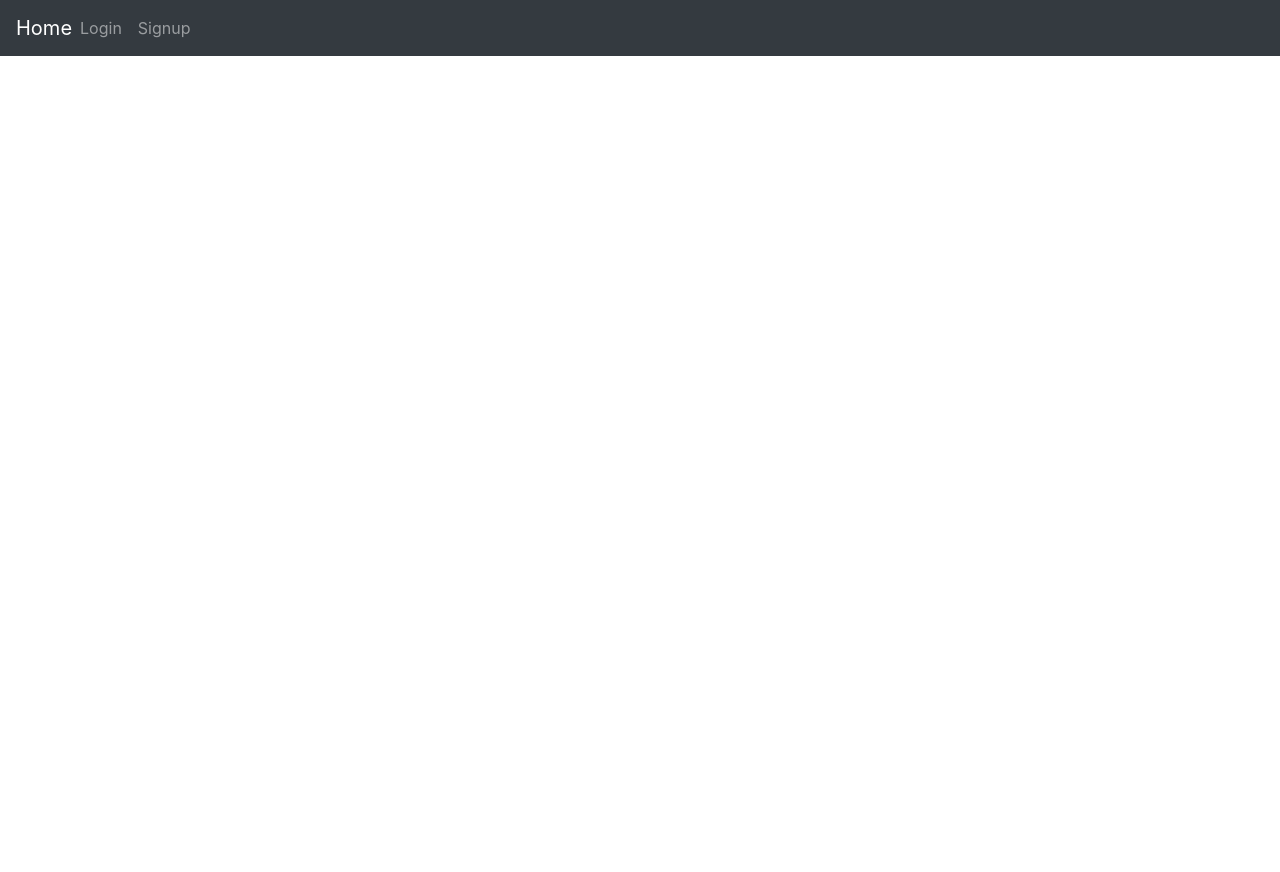
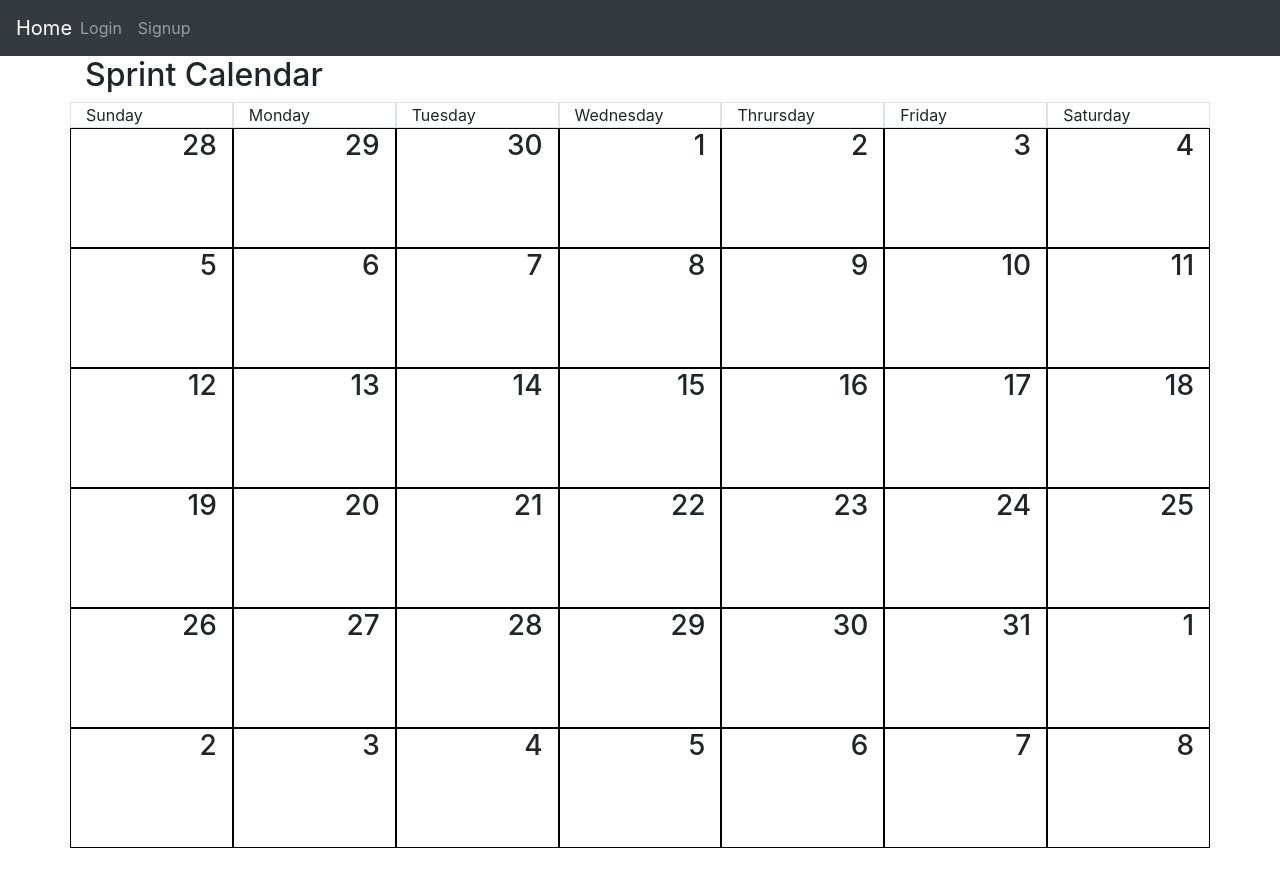
Before and after one commit to mpage544165/Software-Manager, a React (Create React App) app in the folder software-manager/: page / in a window 1280 px wide. Before the commit the page ends 800 px from the top, so only its background shows below. Built offline with nearby package versions, Linux system fonts and the light colour scheme.

Commit message:
Add calendar component

```diff
--- a/software-manager/src/App.css
+++ b/software-manager/src/App.css
@@ -36,3 +36,17 @@
     transform: rotate(360deg);
   }
 }
+
+.day {
+  height: 120px;
+  width: 162.8px;
+
+  border: 1px solid black;
+
+}
+
+.day-empty {
+  height: 100px;
+  width: 100px;
+  float: left;
+}
--- a/software-manager/src/App.js
+++ b/software-manager/src/App.js
@@ -10,6 +10,7 @@ import Signup from "./components/signup.component";
 import Login from "./components/login.component";
 import Dashboard from './components/dashboard.component';
 import CreateProject from './components/create-project.component';
+import Calendar from './components/calendar-component';
 
 export default class App extends Component {
   constructor(props) {
@@ -40,12 +41,14 @@ export default class App extends Component {
       <Router>
         <div>
         <Navbar isLoggedIn = {this.state.isLoggedIn}/>
+        <Calendar/>
           <br/>
           <Route path = "/signup" component={Signup} />
           <Route path = "/login" render={props => <Login isLoggedIn={this.state.isLoggedIn} />} />
           <Route path = "/dashboard" render={props => <Dashboard isLoggedIn={this.state.isLoggedIn} checkLoggedIn = {this.checkLoggedIn} />}/>
           <Route path = "/createproject" render={props => <CreateProject isLoggedIn={this.state.isLoggedIn} checkLoggedIn = {this.checkLoggedIn} />}/>
           <Route path = "/logout" render={props => <Login isLoggedIn={this.state.isLoggedIn} />} />
+          <Route path = "/calendar" component={Calendar} />
         </div>
       </Router>
     );
--- /dev/null
+++ b/software-manager/src/components/calendar-component.js
@@ -0,0 +1,86 @@
+import React, {Component} from 'react';
+//import {Link} from 'react-router-dom';
+//import axios from'axios';
+import CalendarDay from "./calendar-day.component";
+
+const numDaysInMonth = {
+    "jan": 31,
+    "feb": 28,
+    "mar": 31,
+    "apr": 30,
+    "may": 31,
+    "june": 30,
+    "july": 31,
+    "aug": 31,
+    "sept": 30,
+    "oct": 31,
+    "nov": 30,
+    "dec": 31
+}
+
+export default class Calendar extends Component {
+    constructor(props) {
+        super(props);
+
+        this.state = {
+            date: new Date(),
+            days: [],
+            breakPoint: 4
+        }
+
+        let startDay = new Date(`${this.state.date.getFullYear()}-${this.state.date.getMonth() + 1}-01`).getDay();
+        console.log(startDay);
+
+        let nextMonthCounter = 1;
+        let lastMonthCounter = numDaysInMonth['june'];
+        for (let i = 0; i < 42; i++) {
+            if(i < startDay) {
+                this.state.days.push(<CalendarDay dayNum={lastMonthCounter - (startDay - i) + 1} key={i}/>)
+            }
+            else if (i > (numDaysInMonth['july'] + startDay - 1)){
+                this.state.days.push(<CalendarDay dayNum={nextMonthCounter} key={i}/>)
+                nextMonthCounter++;
+            }
+            else {
+                this.state.days.push(<CalendarDay dayNum={i - startDay + 1} key={i}/>)
+            }
+
+        }
+    }
+
+    render() {
+
+        return (
+            <div className="container">
+                <h2>Sprint Calendar</h2>
+                <div className="row">
+                    <div className="col border">Sunday</div>
+                    <div className="col border">Monday</div>
+                    <div className="col border">Tuesday</div>
+                    <div className="col border">Wednesday</div>
+                    <div className="col border">Thrursday</div>
+                    <div className="col border">Friday</div>
+                    <div className="col border">Saturday</div>
+                </div>
+                <div className="row">
+                    {this.state.days.slice(0, 7)}
+                </div>
+                <div className="row">
+                    {this.state.days.slice(7, 14)}
+                </div>
+                <div className="row">
+                    {this.state.days.slice(14, 21)}
+                </div>
+                <div className="row">
+                    {this.state.days.slice(21, 28)}
+                </div>
+                <div className="row">
+                    {this.state.days.slice(28, 35)}
+                </div>
+                <div className="row">
+                    {this.state.days.slice(35, 42)}
+                </div>
+            </div>
+        );
+    }
+}
--- /dev/null
+++ b/software-manager/src/components/calendar-day.component.js
@@ -0,0 +1,29 @@
+import React, {Component} from 'react';
+//import {Link} from 'react-router-dom';
+//import axios from'axios';
+
+export default class Calendar extends Component {
+    constructor(props) {
+        super(props);
+
+        this.setDay = this.setDay.bind(this);
+
+          this.state = {
+              day: 0
+          }
+    }
+
+    setDay(dayNumber) {
+        this.setState({day: dayNumber});
+    }
+
+    render() {
+
+        return (
+            <div className="day col">
+                <h3 className="float-right">{this.props.dayNum}</h3>
+
+            </div>
+        );
+    }
+}
```
